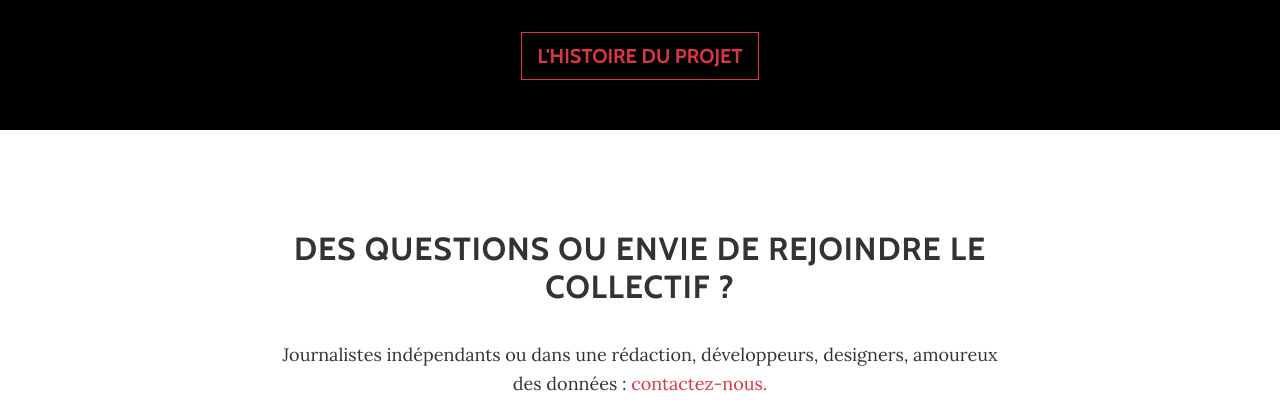
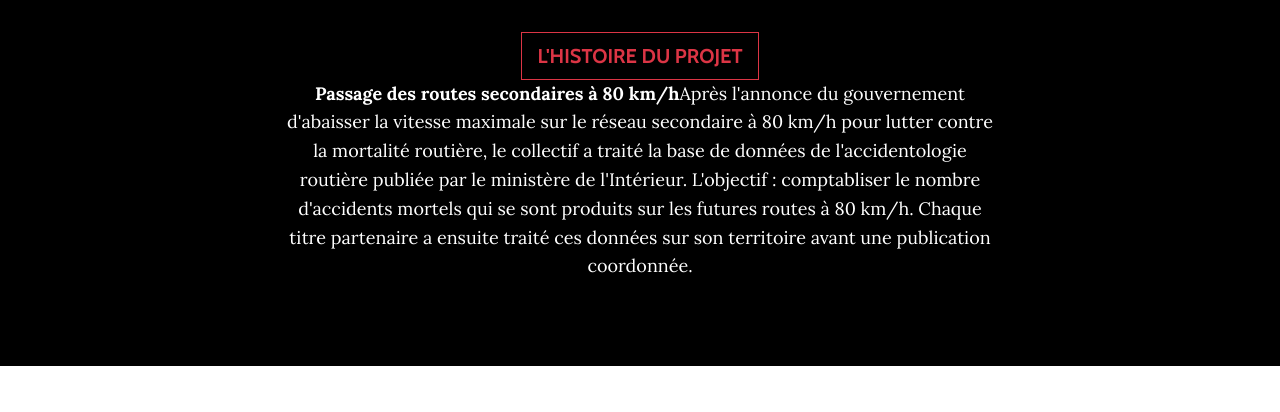
Before and after one commit to collectif-datalocal/collectif-datalocal.github.io, a plain HTML site: page index.html in a window 1280 px wide. Shown: the part 2759-3171 px from the top of the page. Drawn offline with nearby package versions, Linux system fonts and the light colour scheme.

Commit message:
Update index.html

```diff
--- a/index.html
+++ b/index.html
@@ -149,6 +149,7 @@
           <h2>Projet(s)</h2>
           <p><b>Les forfaits post-stationnement</b></br>Le premier projet du collectif a été de mettre en commun les données de chaque commune impactée par le système d'amende de stationnement effectif depuis le 1er janvier 2018</p>
           <a href="https://lesagitesdulocal.org/application-forfait-post-stationnement/" class="btn btn-default btn-lg">L'histoire du projet</a>
+          <p><b>Passage des routes secondaires à 80 km/h</b>Après l'annonce du gouvernement d'abaisser la vitesse maximale sur le réseau secondaire à 80 km/h pour lutter contre la mortalité routière, le collectif a traité la base de données de l'accidentologie routière publiée par le ministère de l'Intérieur. L'objectif : comptabliser le nombre d'accidents mortels qui se sont produits sur les futures routes à 80 km/h. Chaque titre partenaire a ensuite traité ces données sur son territoire avant une publication coordonnée.</p>
         </div>
       </div>
     </section>
```
